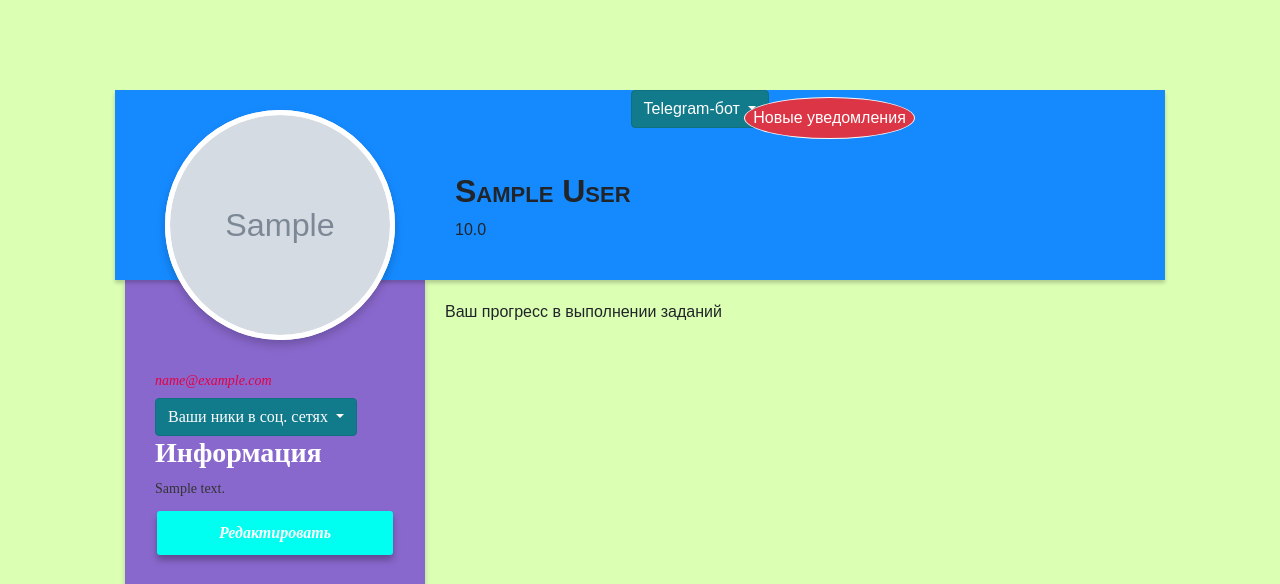
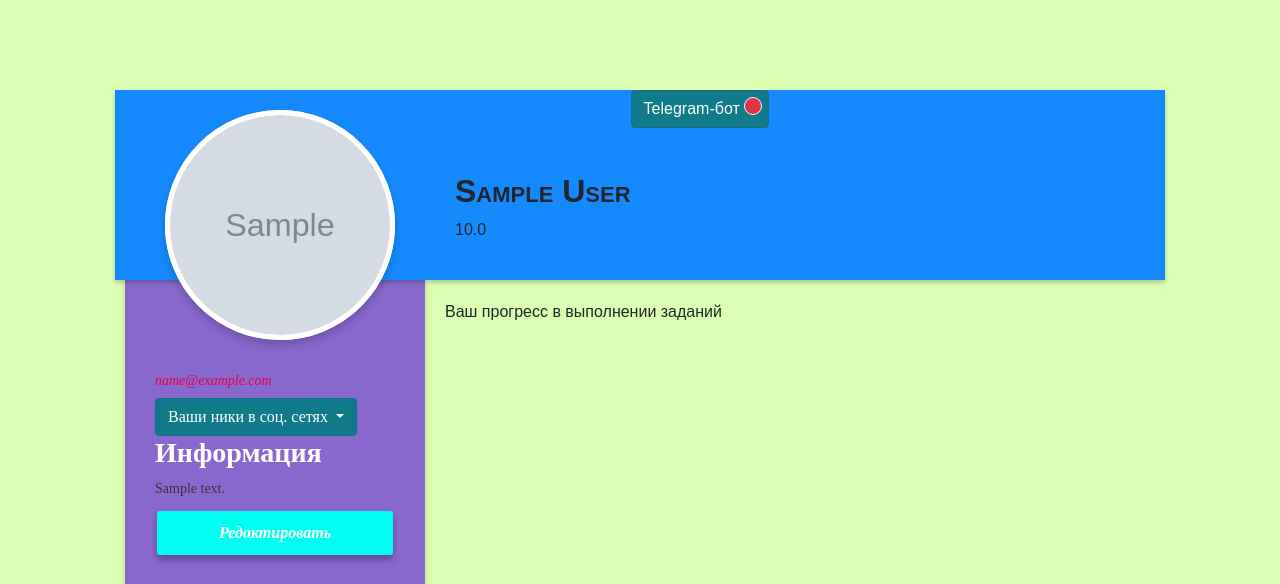
Before and after one commit to MarieLukyanova/Project, a Flask app: template templates/Profile.html in a window 1280 px wide. Shown: the top 584 px of the page. Run offline with Flask 2, Linux system fonts and the light colour scheme; a user stored in the database is signed in; tables that the repository leaves empty hold one stand-in row (values such as "Sample post"); the template is opened without the code that fills it: most values are stand-ins (such as "Sample title", 1, 10 or a date in 2020); grey boxes marked "Sample" are stand-in pictures; some libraries are stand-ins or nearby versions.

Commit message:
кнопка для бота

```diff
--- a/templates/Profile.html
+++ b/templates/Profile.html
@@ -316,7 +316,7 @@
                     <button type="button" class="btn btn-info dropdown-toggle" data-toggle="dropdown" aria-haspopup="true" aria-expanded="false">
                         Telegram-бот
                         <span class="position-absolute top-0 start-100 translate-middle p-2 bg-danger border border-light rounded-circle">
-                            <span class="visually-hidden">Новые уведомления</span>
+                            <span class="visually-hidden"></span>
                         </span>
                     </button>
                     <div class="dropdown-menu" aria-labelledby="dropdownMenuLink">
```
